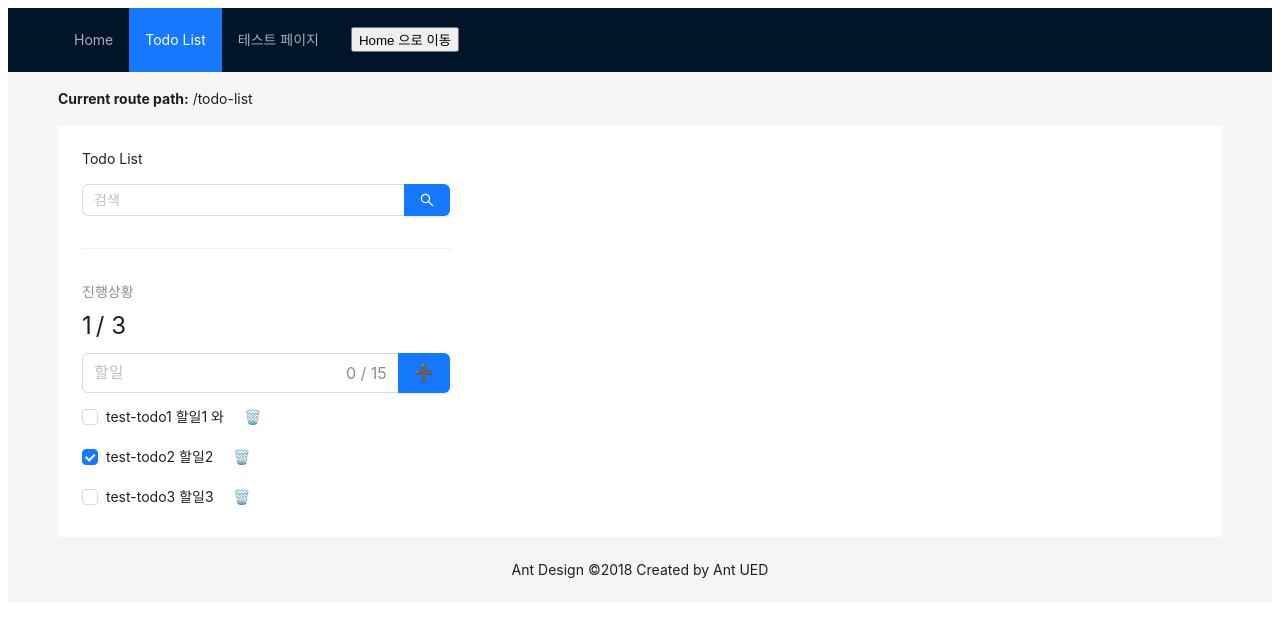
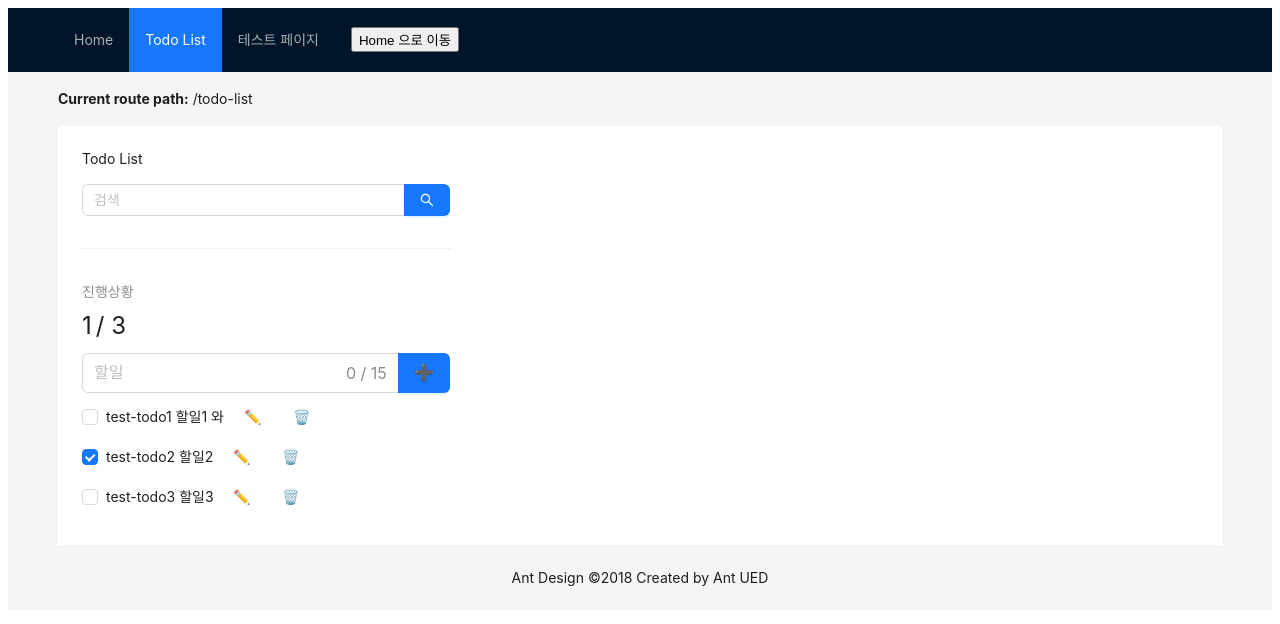
Before and after one commit to ssong94/vue3-todo-list, a Vue app: page /todo-list in a window 1280 px wide. Both pictures are taken after a click on the item "Todo List". Shown: the top 624 px of the page. Built offline with nearby package versions, Linux system fonts and the light colour scheme.

Commit message:
feat: 수정 기능 추가

```diff
--- a/src/components/views/TodoList.vue
+++ b/src/components/views/TodoList.vue
@@ -6,7 +6,7 @@
 
   <a-space direction="vertical">
     <a-input-search
-        v-model:value="searchInput"
+        m-model:value="searchInput"
         placeholder="검색"
         enter-button
         @keyup="changeValue"
@@ -43,9 +43,16 @@
 
     </a-input-group>
 
+    <a-checkbox v-for="todo in filterTodos" :key="todo.id" v-model:checked="todo.checked ">
 
-    <a-checkbox v-for="todo in filterTodos" :key="todo.id" v-model:checked="todo.checked ">{{ todo.text }}
+      <a-input-group v-if="isEditMode && editObj.id === todo.id" compact>
+        <a-input  @blur="isEditMode = false" v-model:value="editObj.text" show-count :maxlength="15" placeholder="" @keyup.enter="doEditTodo(todo)" style="width: calc(70% - 0px)" />
+        <a-button type="text">❌</a-button>
+      </a-input-group>
 
+      <div v-else>
+        {{ todo.text }}
+        <a-button type="text" @click.prevent="goEditMode(todo)">✏️️</a-button>
         <a-popconfirm
             title="삭제하시겠어요?"
             ok-text="Yes"
@@ -54,12 +61,11 @@
         >
           <a-button type="text" danger>🗑️</a-button>
         </a-popconfirm>
-
-
+      </div>
 
     </a-checkbox>
 
-    <a-empty v-if="todos.length === 0" />
+    <a-empty v-show="todos.length === 0" />
 
 
   </a-space>
@@ -73,7 +79,7 @@
 <script setup>
 
 
-import {computed, ref} from "vue";
+import {computed, reactive, ref} from "vue";
 import { message } from 'ant-design-vue'
 
 const todos = ref([
@@ -98,7 +104,11 @@ const todos = ref([
 
 const searchInput = ref('');
 const todoInput = ref('');
-
+const isEditMode = ref(false)
+const editObj = reactive({
+  id: 0,
+  text: ''
+})
 
 const checkedCount = computed(() => {
   let count = 0;
@@ -146,6 +156,26 @@ const addNewTodo = () => {
   clearTodoInput();
 }
 
+const doEditTodo = (obj) => {
+  const id = obj.id
+
+
+  filterTodos.value.forEach(obj => {
+    if(obj.id === id) {
+      obj.text = editObj.text;
+    }
+  })
+
+  isEditMode.value = false
+}
+
+const goEditMode = obj => {
+  isEditMode.value = true
+  editObj.id = obj.id
+  editObj.text = obj.text;
+
+}
+
 const createTodoObj = text => {
   return {
     id: createRandomKey(),
```
Lines whose indentation alone changed are shown as unchanged.
